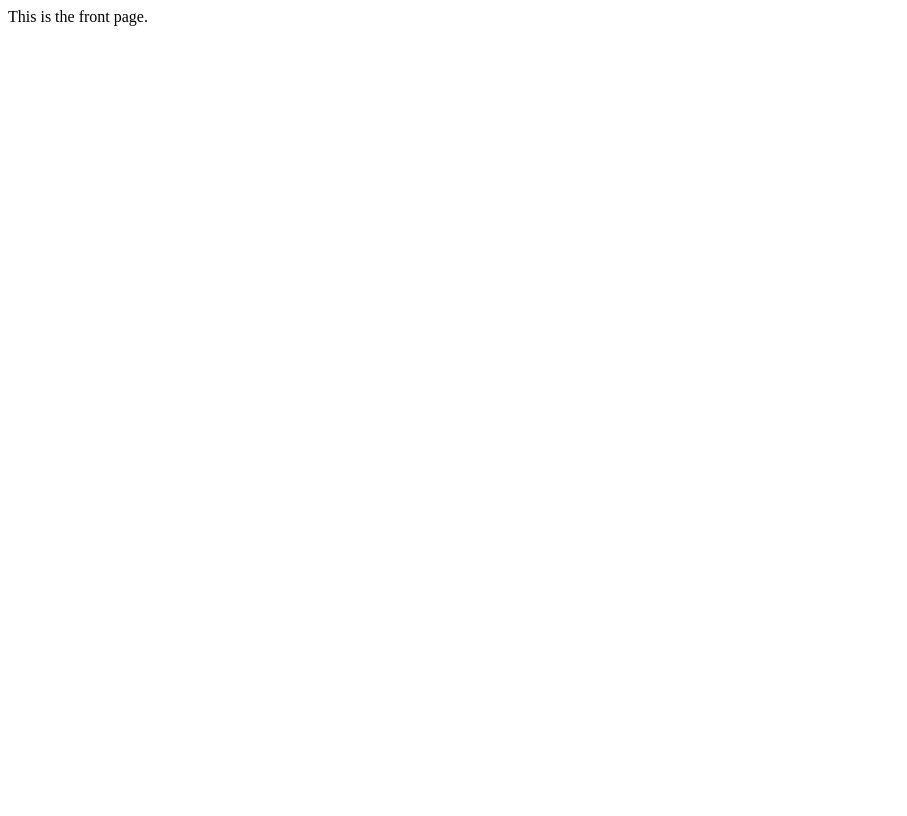
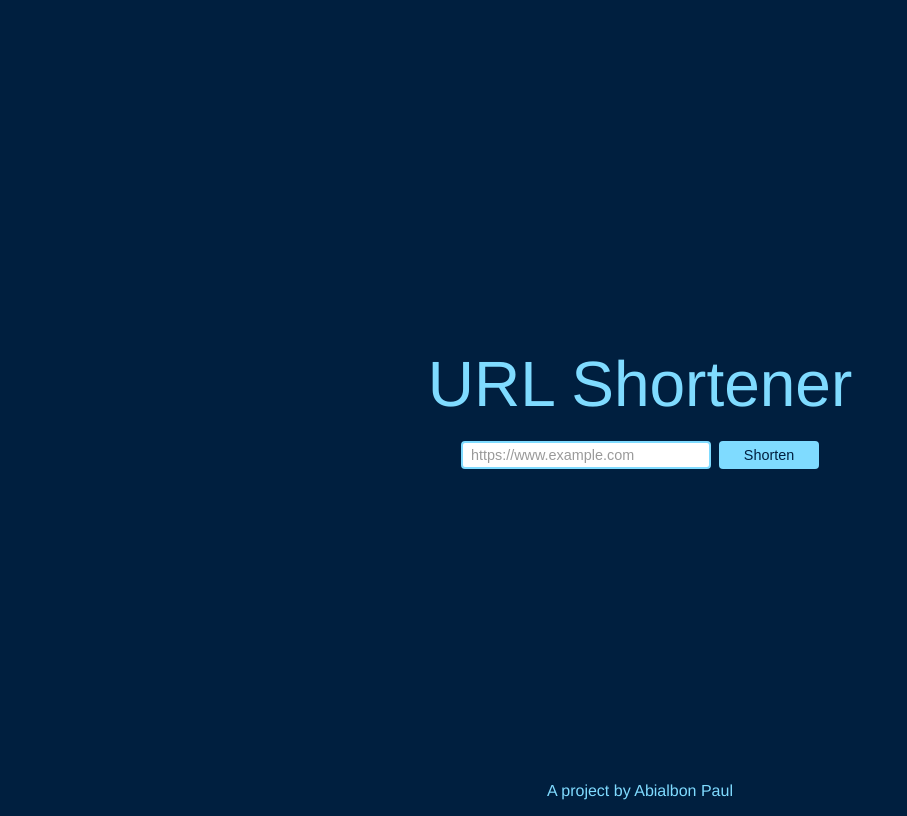
Before and after one commit to abialbon/fcc-urlshortener, a website: page public/index.html in a window 1280 px wide. Shown: the whole page, without its empty margins (0-907 px from the left). Drawn offline with Linux system fonts and the light colour scheme.

Commit message:
Add basic front page

```diff
--- /dev/null
+++ b/public/assets/style.css
@@ -0,0 +1,49 @@
+* {
+    box-sizing: border-box;
+}
+body {
+    color: #7FDBFF;
+    background-color: #001f3f;
+    font-family: 'Avenir', 'Helvetica', Arial, sans-serif;
+    min-height: 100vh;
+    display: flex;
+    justify-content: center;
+    align-items: center;
+}
+.title {
+    text-align: center;
+    margin-bottom: 20px;
+    font-size: 4rem;
+}
+.form {
+    display: flex;
+    justify-content: center;
+}
+input[type="url"] {
+    padding: 2px 8px;
+    border: 2px solid #7FDBFF;
+    outline: none;
+    height: 28px;
+    width: 250px;
+    border-radius: 4px;
+    font-size: 0.9rem;
+    margin-right: 8px;
+}
+input[type="url"]::placeholder {
+    color: rgba(0, 0, 0, 0.4);
+}
+button {
+    font-size: 0.9rem;
+    border-radius: 4px;
+    height: 28px;
+    border: none;
+    width: 100px;
+    background-color: #7FDBFF;
+    color: #001f3f;
+}
+.footer {
+    width: 100%;
+    position: absolute;
+    text-align: center;
+    bottom: 0px;
+}
--- a/public/index.html
+++ b/public/index.html
@@ -1 +1,23 @@
-<p>This is the front page.</p>
+<!DOCTYPE html>
+<html lang="en">
+<head>
+    <meta charset="UTF-8">
+    <meta name="viewport" content="width=device-width, initial-scale=1.0">
+    <meta http-equiv="X-UA-Compatible" content="ie=edge">
+    <title>URL shortener</title>
+    <link rel="stylesheet" href="./assets/style.css" type="text/css" />
+</head>
+<body>
+    <div class="container">
+        <div class="title">URL Shortener</div>
+        <div class="form">
+            <input type="url" name="url" placeholder="https://www.example.com"/>
+            <button>Shorten</button>
+        </div>
+    </div>
+    <div class="footer">
+        A project by Abialbon Paul
+    </div>
+
+</body>
+</html>
```
